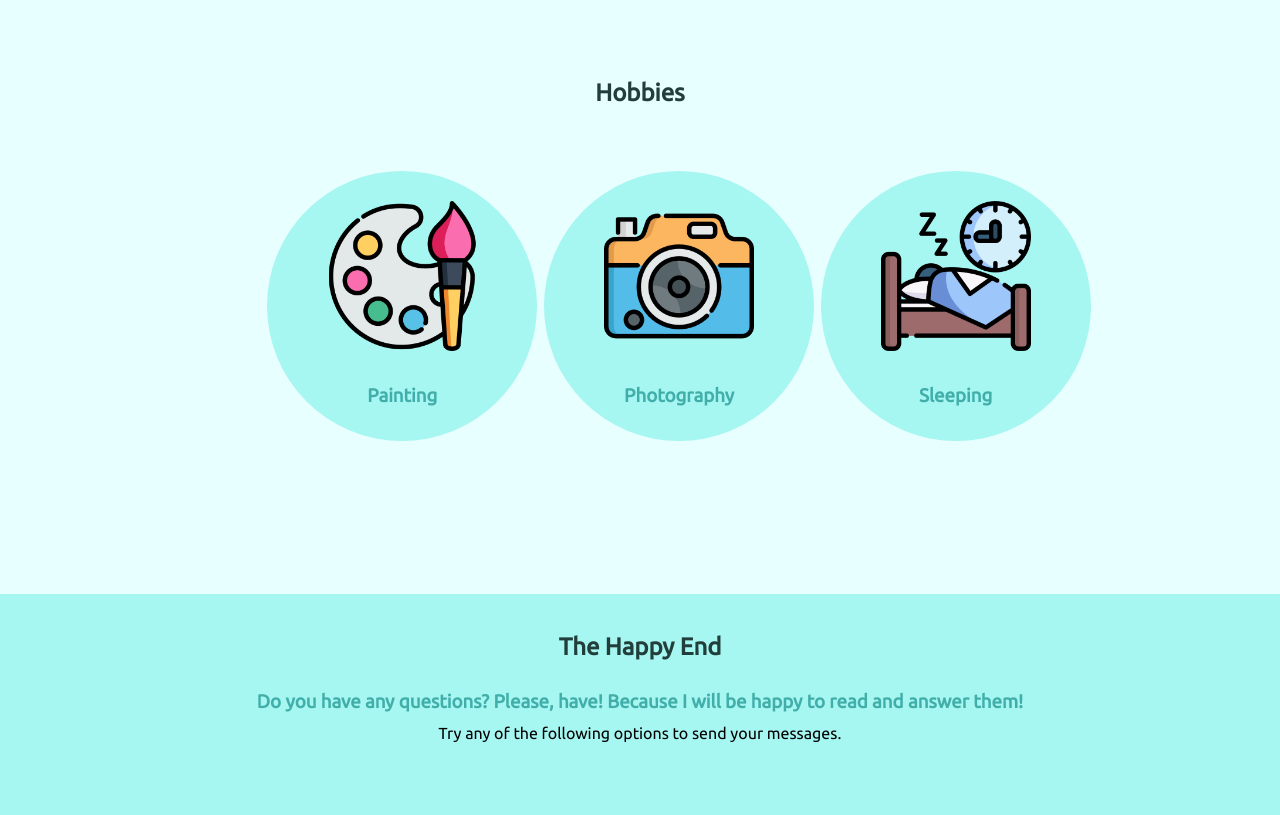
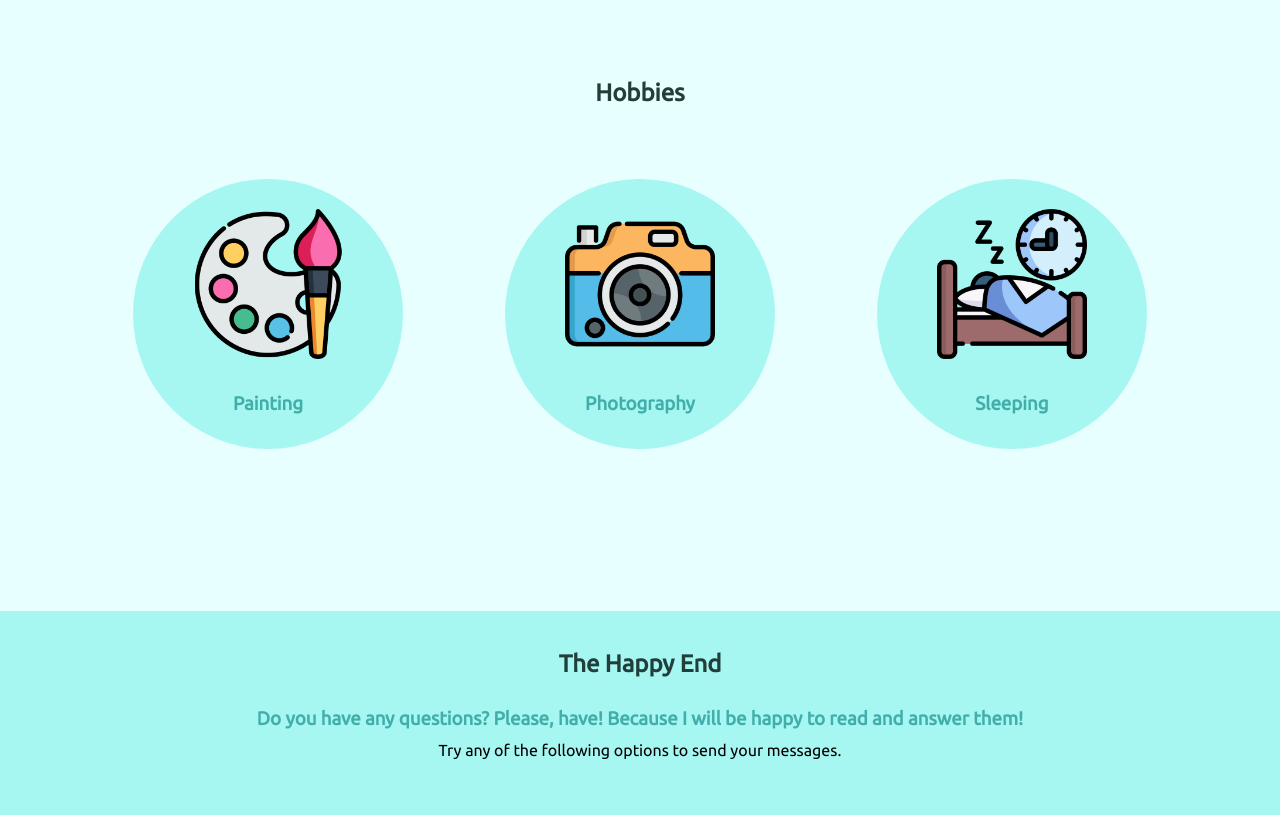
Before and after one commit to pakigrint/CV_Pakiza, a plain HTML site: page index.html in a window 1280 px wide. Shown: the part 5600-6415 px from the top of the page. Drawn offline with nearby package versions, Linux system fonts and the light colour scheme.

Commit message:
add tabpad class value

```diff
--- a/styles.css
+++ b/styles.css
@@ -223,6 +223,9 @@ padding-top: 200px;
   margin-right: auto;
   margin-bottom: 110px;
 }
+.tabpad {
+    padding: 50px;
+  }
 .painting {
   height: 150px;
 
```
